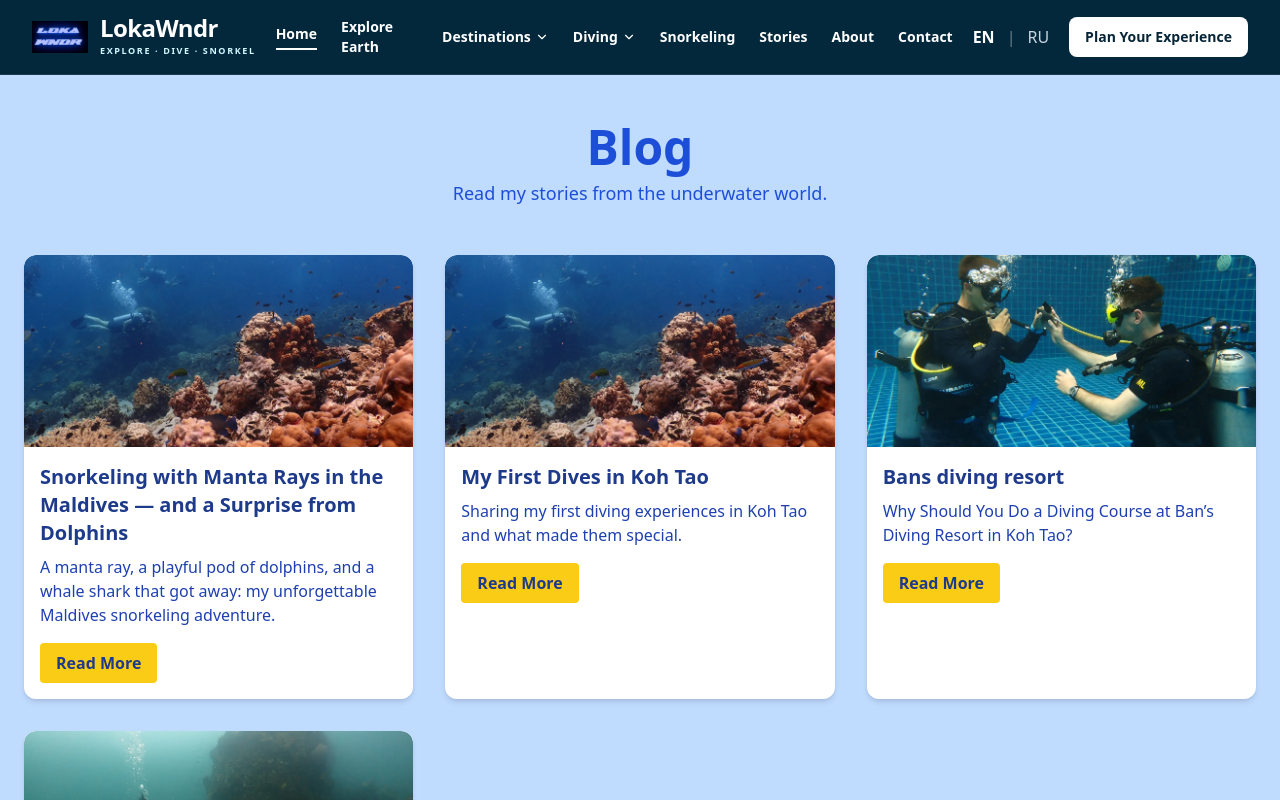
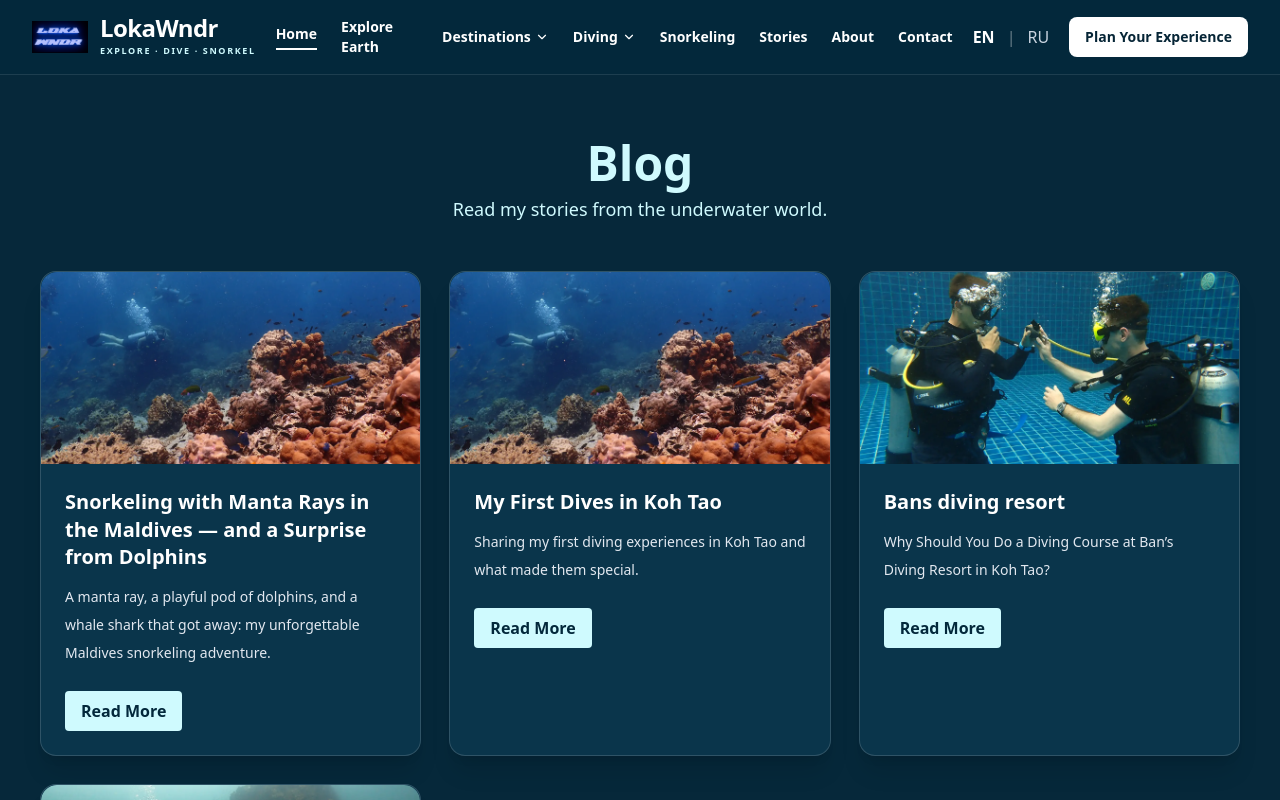
Before and after one commit to Tommysons/diving, a Next.js app: page /blog in a window 1280 px wide. Shown: the top 800 px of the page. Built offline with nearby package versions, Linux system fonts and the light colour scheme.

Commit message:
style: align src/app/blog/page.tsx with cinematic LokaWndr ocean theme

```diff
--- a/src/app/blog/page.tsx
+++ b/src/app/blog/page.tsx
@@ -12,23 +12,23 @@ export default function BlogPage() {
     <>
       <Navbar />
 
-      <main className='min-h-screen bg-blue-200 px-6 py-12'>
+      <main className='min-h-screen bg-[#06283a] text-white px-6 py-16 md:px-10'>
         {/* Header */}
-        <div className='text-center mb-12'>
-          <h1 className='text-4xl md:text-5xl font-bold text-center text-blue-700 mb-2'>
+        <div className='mx-auto mb-12 max-w-4xl text-center'>
+          <h1 className='text-4xl md:text-5xl font-bold text-center text-cyan-100 mb-2'>
             Blog
           </h1>
-          <p className='text-blue-700 text-lg'>
+          <p className='text-cyan-100 text-lg'>
             Read my stories from the underwater world.
           </p>
         </div>
 
         {/* Blog Grid */}
-        <div className='grid grid-cols-1 sm:grid-cols-2 lg:grid-cols-3 gap-8'>
+        <div className='mx-auto grid max-w-[1480px] grid-cols-1 gap-7 sm:grid-cols-2 lg:grid-cols-3'>
           {blogPosts.map((post) => (
             <motion.div
               key={post.slug}
-              className='bg-white rounded-xl shadow-md overflow-hidden hover:shadow-xl transition-shadow duration-300'
+              className='bg-[#0a354b] rounded-2xl border border-white/15 shadow-xl overflow-hidden hover:border-cyan-300/50 hover:-translate-y-1 transition duration-300'
               initial={{ opacity: 0, y: 20 }}
               whileInView={{ opacity: 1, y: 0 }}
               viewport={{ once: true }}
@@ -39,18 +39,18 @@ export default function BlogPage() {
                   src={post.image}
                   alt={post.title}
                   fill
-                  className='object-cover rounded-t-xl'
+                  className='object-cover rounded-t-2xl'
                 />
               </div>
 
-              <div className='p-4'>
-                <h2 className='text-xl font-semibold text-blue-900 mb-2'>
+              <div className='p-6'>
+                <h2 className='mb-3 text-xl font-bold leading-snug text-white'>
                   {post.title}
                 </h2>
-                <p className='text-blue-800 mb-4'>{post.excerpt}</p>
+                <p className='mb-6 line-clamp-3 text-sm leading-7 text-slate-200'>{post.excerpt}</p>
                 <Link
                   href={`/blog/${post.slug}`}
-                  className='inline-block px-4 py-2 bg-yellow-400 text-blue-900 font-semibold rounded hover:bg-yellow-300 transition'
+                  className='inline-block px-4 py-2 bg-cyan-100 text-[#03283b] font-semibold rounded hover:bg-white transition'
                 >
                   Read More
                 </Link>
```
